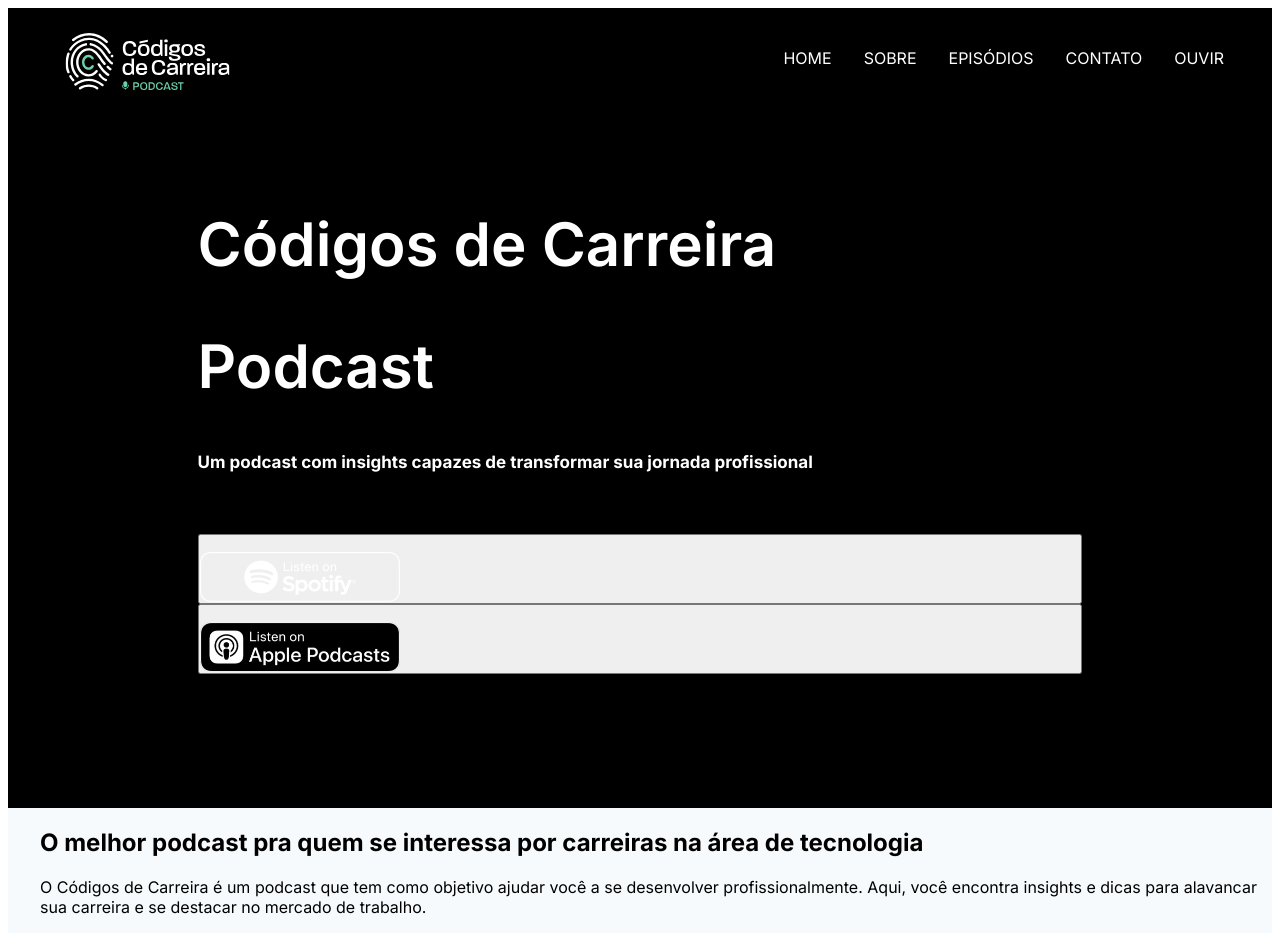
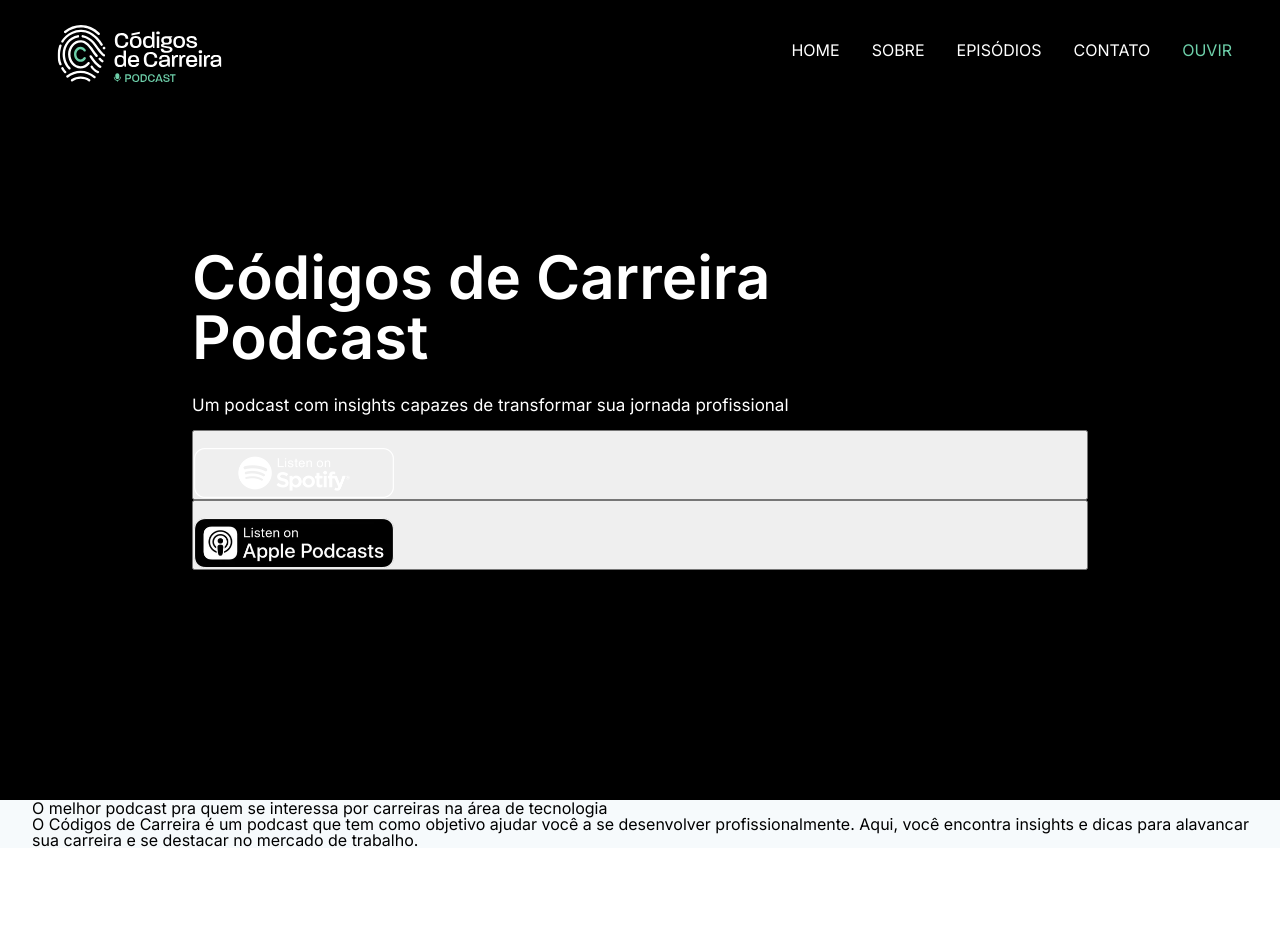
Before and after one commit to DaviSoaresDilly/Next_teste, a Next.js app: page / in a window 1280 px wide. After the commit the page ends 848 px from the top, so only its background shows below. Built offline with nearby package versions, Linux system fonts and the light colour scheme.

Commit message:
refactor: Update dependencies and components

```diff
--- a/app/components/navbar/navbar.tsx
+++ b/app/components/navbar/navbar.tsx
@@ -2,12 +2,17 @@
 
 import Link from 'next/link';
 import React from 'react';
+import classNames from 'classnames';
 
 interface NavBarProps {
-  links: { path: string; label: string; className?: string }[];
+  links: {
+    path: string;
+    label: string;
+    className?: React.ReactNode[];
+    target?: string;
+  }[];
   onClickHandler?: () => void;
   customClass?: string;
-  className?: string;
 }
 
 const NavBar: React.ForwardRefRenderFunction<unknown, NavBarProps> = ({
@@ -19,7 +24,7 @@
     <nav id="navbar" className={customClass}>
       {links.map((link) => (
         <Link key={link.path} href={link.path} passHref legacyBehavior>
-          <a className="navbar__option ">{link.label}</a>
+          <a className={classNames(link.className)}>{link.label}</a>
         </Link>
       ))}
       <div
--- a/app/layout.tsx
+++ b/app/layout.tsx
@@ -1,6 +1,8 @@
 import type { Metadata } from 'next';
 import { Inter } from 'next/font/google';
 import './globals.css';
+import React from 'react';
+import './reset.css';
 
 const inter = Inter({ subsets: ['latin'] });
 
--- a/app/page.tsx
+++ b/app/page.tsx
@@ -21,7 +21,6 @@
   };
 
   return (
-    <html>
     <body>
       <div id="home" className="header">
         <ImageComponent
@@ -35,14 +34,22 @@
 
       <NavBar
         links={[
-            { path: '#home', label: 'Home' },
-            { path: '#sobre', label: 'Sobre' },
-            { path: '#episodios', label: 'Episódios' },
-            { path: '#contato', label: 'Contato' },
+          { path: '#home', label: 'Home', className: ['navbar__option'] },
+          { path: '#sobre', label: 'Sobre', className: ['navbar__option'] },
+          {
+            path: '#episodios',
+            label: 'Episódios',
+            className: ['navbar__option'],
+          },
+          {
+            path: '#contato',
+            label: 'Contato',
+            className: ['navbar__option'],
+          },
           {
             path: 'https://anchor.fm/codigosdecarreira',
             label: 'Ouvir',
-              className: 'navbar__option navbar__option--cta ',
+            className: ['navbar__option', 'navbar__option--cta'],
           },
         ]}
         onClickHandler={menu}
@@ -95,6 +102,5 @@
         ></Section>
       </div>
     </body>
-    </html>
   );
 }
--- /dev/null
+++ b/app/reset.css
@@ -0,0 +1,129 @@
+/* http://meyerweb.com/eric/tools/css/reset/
+   v2.0 | 20110126
+   License: none (public domain)
+*/
+
+html,
+body,
+div,
+span,
+applet,
+object,
+iframe,
+h1,
+h2,
+h3,
+h4,
+h5,
+h6,
+p,
+blockquote,
+pre,
+a,
+abbr,
+acronym,
+address,
+big,
+cite,
+code,
+del,
+dfn,
+em,
+img,
+ins,
+kbd,
+q,
+s,
+samp,
+small,
+strike,
+strong,
+sub,
+sup,
+tt,
+var,
+b,
+u,
+i,
+center,
+dl,
+dt,
+dd,
+ol,
+ul,
+li,
+fieldset,
+form,
+label,
+legend,
+table,
+caption,
+tbody,
+tfoot,
+thead,
+tr,
+th,
+td,
+article,
+aside,
+canvas,
+details,
+embed,
+figure,
+figcaption,
+footer,
+header,
+hgroup,
+menu,
+nav,
+output,
+ruby,
+section,
+summary,
+time,
+mark,
+audio,
+video {
+  margin: 0;
+  padding: 0;
+  border: 0;
+  font-size: 100%;
+  font: inherit;
+  vertical-align: baseline;
+}
+/* HTML5 display-role reset for older browsers */
+article,
+aside,
+details,
+figcaption,
+figure,
+footer,
+header,
+hgroup,
+menu,
+nav,
+section {
+  display: block;
+}
+body {
+  line-height: 1;
+}
+ol,
+ul {
+  list-style: none;
+}
+blockquote,
+q {
+  quotes: none;
+}
+blockquote:before,
+blockquote:after,
+q:before,
+q:after {
+  content: '';
+  content: none;
+}
+table {
+  border-collapse: collapse;
+  border-spacing: 0;
+}
--- a/package.json
+++ b/package.json
@@ -9,6 +9,7 @@
     "lint": "next lint"
   },
   "dependencies": {
+    "classnames": "^2.5.1",
     "next": "^14.2.4",
     "react": "^18",
     "react-dom": "^18"
```
Also changed, not shown: 1 other file (tests, documents, lock files or other folders). Lines whose indentation alone changed are shown as unchanged.
